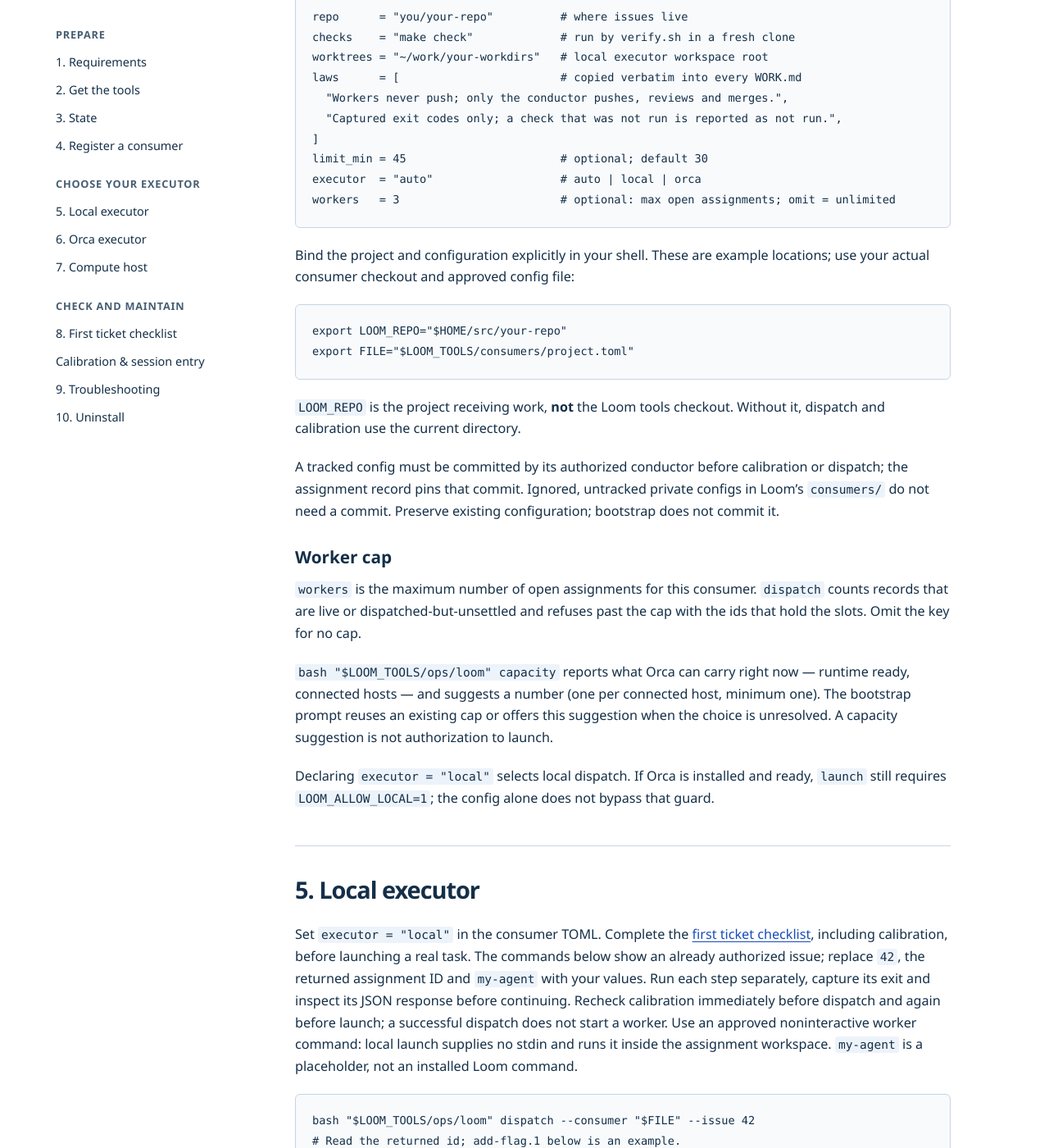
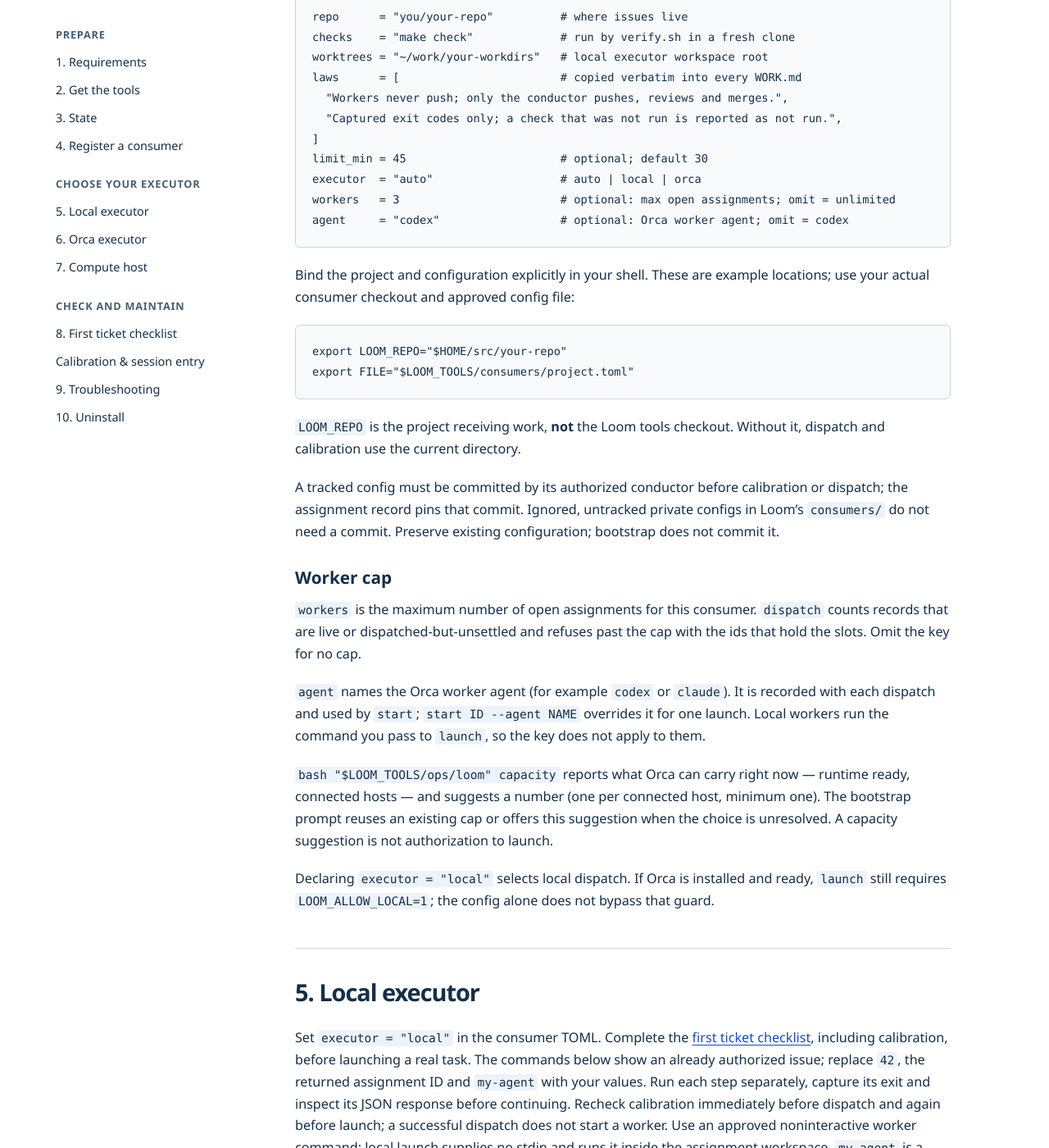
Before and after one commit to RedKnight13/loom, a Jekyll site: the page built from docs/setup.md, in a window 1280 px wide and 1400 px high, scrolled down 4255 px. Shown: the whole window at 82% size. Built offline with Jekyll 4.4.1, drawn with Linux system fonts in a browser that asks for light colours; some of the changed text lies outside the part shown.

Commit message:
config: pin the Orca worker agent and ask for it in bootstrap
Signed-off-by: RedKnight13 <39779052+RedKnight13@users.noreply.github.com>

````diff
--- a/consumers/example.toml
+++ b/consumers/example.toml
@@ -7,6 +7,7 @@ checks    = "make check"                 # verify.sh runs this in a fresh clone
 worktrees = "~/work/your-repo-workdirs"  # local executor workspace root
 limit_min = 45                           # optional watchdog limit (default 30)
 workers   = 3                            # optional: max open assignments; omit = unlimited
+agent     = "codex"                      # optional: Orca worker agent; omit = codex
 
 # auto = Orca when its runtime is ready, else the local launcher.
 # orca = required; never a silent local fallback.  local = never Orca.
--- a/docs/copy.html
+++ b/docs/copy.html
@@ -21,7 +21,7 @@ layout: null
   <div class="actions"><button class="button primary" data-copy-bootstrap hidden>Copy bootstrap prompt</button><a class="button secondary" href="bootstrap.txt">Open raw prompt</a></div>
   <p class="copy-status" role="status" aria-live="polite" data-copy-status></p>
   <noscript><p>JavaScript is off. Open the raw prompt above, select all its text, and copy it manually.</p></noscript>
-  <section class="expectations" aria-labelledby="expect-title"><h2 id="expect-title">What to expect</h2><ol><li>Update the Loom tools checkout: fetch <code>origin</code>, stop on a dirty, non-main or ahead checkout, and fast-forward only when cleanly behind.</li><li>Discover existing tools and configuration, then run the checkout’s selftest and ShellCheck gates.</li><li>Reuse established choices for repository, trusted checks, workspace location, executor, and worker cap. Ask only about unresolved choices.</li><li>Review a rendered mandate. Opening an issue or starting workers requires task-specific authorization; reuse it if already granted, otherwise ask for approval of the proposed action.</li></ol><p>Install missing tools within granted authorization; ask only for missing permission. Plain chat without project access and execution tools remains unwired: nothing is installed or persisted. A session without shell access reports command checks as not run.</p></section>
+  <section class="expectations" aria-labelledby="expect-title"><h2 id="expect-title">What to expect</h2><ol><li>Update the Loom tools checkout: fetch <code>origin</code>, stop on a dirty, non-main or ahead checkout, and fast-forward only when cleanly behind.</li><li>Discover existing tools and configuration, then run the checkout’s selftest and ShellCheck gates.</li><li>Report Orca readiness, connected hosts and launchable agents, then reuse established choices for repository, trusted checks, workspace location, executor, worker count and worker agent. Ask only about unresolved choices; an existing Orca setup is reused, not reconfigured.</li><li>Review a rendered mandate. Opening an issue or starting workers requires task-specific authorization; reuse it if already granted, otherwise ask for approval of the proposed action.</li></ol><p>Install missing tools within granted authorization; ask only for missing permission. Plain chat without project access and execution tools remains unwired: nothing is installed or persisted. A session without shell access reports command checks as not run.</p></section>
   <section aria-labelledby="readiness-title">
     <h2 id="readiness-title">Read setup results in stages</h2>
     <p>Setup reports each level separately:</p>
--- a/docs/setup.md
+++ b/docs/setup.md
@@ -196,6 +196,7 @@ laws      = [                        # copied verbatim into every WORK.md
 limit_min = 45                       # optional; default 30
 executor  = "auto"                   # auto | local | orca
 workers   = 3                        # optional: max open assignments; omit = unlimited
+agent     = "codex"                  # optional: Orca worker agent; omit = codex
 ```
 
 </div>
@@ -224,6 +225,11 @@ a commit. Preserve existing configuration; bootstrap does not commit it.
 `workers` is the maximum number of open assignments for this consumer. `dispatch`
 counts records that are live or dispatched-but-unsettled and refuses past the
 cap with the ids that hold the slots. Omit the key for no cap.
+
+`agent` names the Orca worker agent (for example `codex` or `claude`). It is
+recorded with each dispatch and used by `start`; `start ID --agent NAME`
+overrides it for one launch. Local workers run the command you pass to
+`launch`, so the key does not apply to them.
 
 `bash "$LOOM_TOOLS/ops/loom" capacity` reports what Orca can carry right now — runtime ready, connected
 hosts — and suggests a number (one per connected host, minimum one). The
@@ -354,8 +360,9 @@ bash "$LOOM_TOOLS/ops/loom" release add-flag.1                  # after collect
 
 </div>
 
-`start` defaults to the `codex` agent; use `start add-flag.1 --agent NAME` for an
-approved alternative available in Orca. `collect` fetches the branch and `release`
+`start` uses the consumer's `agent` (default `codex`); use
+`start add-flag.1 --agent NAME` to override it for one launch with an approved
+alternative available in Orca. `collect` fetches the branch and `release`
 releases the settled worker; neither proves project acceptance. Review, push and
 merge remain the authorized conductor's actions. Reverify after any change to
 the collected revision.
````
Also changed, not shown: docs/bootstrap.md (+4 -0 lines), docs/bootstrap.txt (+15 -5 lines), README.md, 5 other files.
